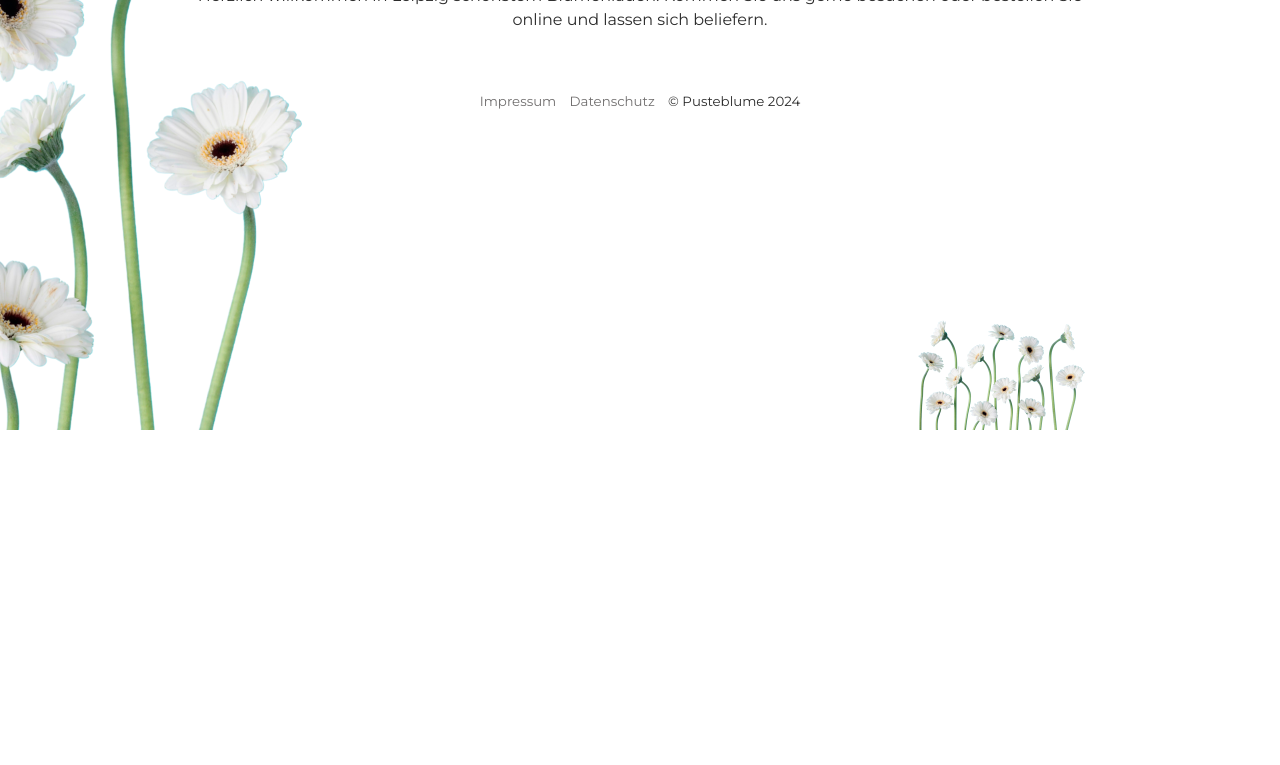
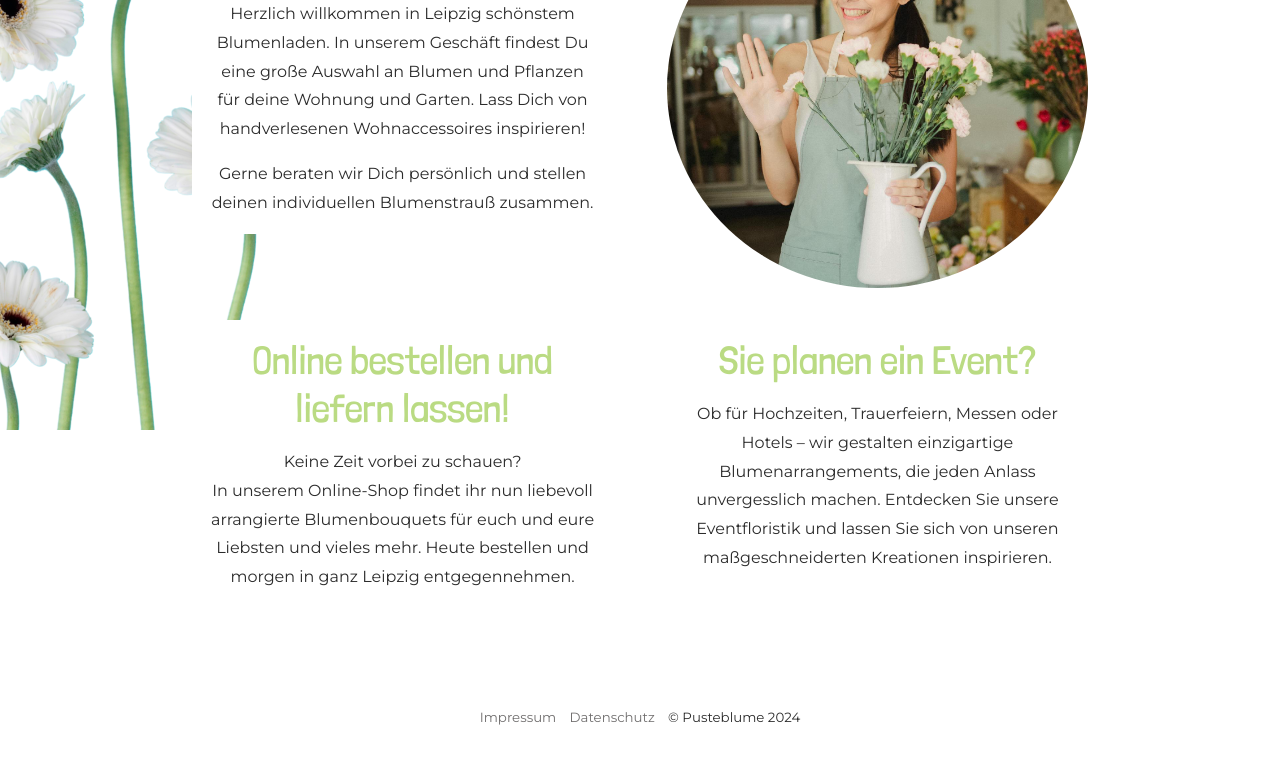
Before and after one commit to AlexaSta-hello/blumenladen-pusteblume, a plain HTML site: page startseite.html in a window 1280 px wide. Shown: the part 370-1135 px from the top of the page. Before the commit the page ends 800 px from the top, so only its background shows below. Drawn offline with Linux system fonts and the light colour scheme.

Commit message:
Startseite überarbeitet

```diff
--- a/main.css
+++ b/main.css
@@ -58,6 +58,7 @@
   * {
     margin: 0;
     padding: 0;
+    box-sizing: border-box;
   }
 
   h1 {
@@ -119,13 +120,13 @@
     right: 15%;
     max-height: 15%;
     transform: rotate(180deg);
-    z-index: 3;
+    z-index: 1;
   }
 
 
   /* Styles für Indexseite*/
 
- .startseite-main {
+ .index-main {
     display: flex;
     flex-direction: column;
     background-image: url('bilder/innenansicht-blumenladen.jpg');
@@ -138,7 +139,7 @@
 
   }
 
-  .startseite-main a {
+  .index-main a {
     margin: auto;
     background-color: rgba(192, 212, 160, 0.8);
     color: rgb(45, 45, 45);
@@ -301,10 +302,26 @@ Styles für Startseite
   padding: 0 15%;
 }
 
-#text-box {
-  display: flex;
-  flex-flow: column;
+.screen {
+  display: none;
+}
+
+.mobile {
+  display: block;
+}
+
+.mobile p {
+  margin-bottom: 1em;
+}
+
+.mobile a h2:hover {
+  color: hsl(83, 51%, 65%);
+}
+
+.text-box {
+  width: 100%;
   text-align: center;
+  padding: 1em;
   background-color: white;
   border-radius: 0.5em;
   margin-bottom: 3em;
@@ -312,10 +329,60 @@ Styles für Startseite
   z-index: 2;
 }
 
-#text-box p {
-  line-height: 1.5em;
+.text-box p {
+  line-height: 1.8em;
   margin-top: 1em;
 }
+
+a .text-box:hover {
+  background-color: hsl(0, 0%, 98%);
+}
+
+.bild {
+  background-image: url(bilder/innenansicht-blumenladen-quadratisch.png);
+  background-size: cover;
+  background-position: center;
+  border-radius: 50%;
+  flex: 1;
+  min-height: 400px;
+  position: relative;
+  z-index: 2;
+  margin-bottom: 2em;
+}
+
+.flex-content .event {
+  margin-top: 2em;
+}
+
+@media screen  and (min-width: 1025px) {
+
+  .screen {
+    display: block;
+  }
+
+  .mobile {
+    display: none;
+  }
+
+  #startseite-main {
+    display: flex;
+    flex-direction: row;
+    flex-wrap: wrap;
+    justify-content: space-between;
+    width: 100%;
+  }
+
+  .flex-content {
+    width: 47%;
+  }
+
+  .bild-container {
+    padding-top: 1em;
+  }
+
+}
+
+
 
 
 
@@ -614,7 +681,7 @@ Styles für Shop: Grid Haupt-Container und Container Items
 
     main {margin-top: 2em;}
 
-    .startseite main {
+    .index main {
       margin-top: 0;
     }
 
@@ -685,7 +752,7 @@ Styles für Shop: Grid Haupt-Container und Container Items
 
   @media screen and (max-width: 868px){
 
-    .startseite-main {
+    .index-main {
       background-image: url('bilder/aussenansicht-blumenladen.jpg');
       background-size: cover;
     }
--- a/startseite.html
+++ b/startseite.html
@@ -20,7 +20,7 @@
     <img id="blumen-rechts-unten" src="bilder/background-720.png" alt="weiße Blumen">
 
     <header class="header">
-        <div class="header">
+
             <div class="logo">
                 <h1><a href="index.html">PUSTEBLUME</a></h1>
             </div>
@@ -35,7 +35,7 @@
                 </ul>
             </nav>
 
-        </div>
+
     </header>
 
 
@@ -43,13 +43,57 @@
     <main>
         <div id="startseite-main">
 
-            <div id="text-box">
-                <h2>A Flower a Day, keeps the Doctor away!</h2>
-                <p>Herzlich willkommen in Leipzig schönstem Blumenladen.
-                    Kommen Sie uns gerne besuchen oder bestellen Sie online
-                    und lassen sich beliefern.
-                </p>
+            <div class="flex-content">
+                <div class="text-box">
+                    <h2>A Flower a Day, keeps the Doctor away!</h2>
+                    <p>Herzlich willkommen in Leipzig schönstem Blumenladen.
+                        In unserem Geschäft findest Du eine große Auswahl an Blumen und
+                        Pflanzen für deine Wohnung und Garten. Lass Dich von handverlesenen
+                        Wohnaccessoires inspirieren!
+                    </p>
+                    <p class="screen">
+                        Gerne beraten wir Dich persönlich und stellen deinen individuellen
+                        Blumenstrauß zusammen.
+                    </p>
+
+                    <div class="mobile">
+                        <p>Keine Zeit vorbeizuschauen? Wir liefern auch gerne zu dir nach Hause!</p>
+                        <a href="shop.html"><h2>Jetzt im Online-Shop stöbern und nach Hause liefern lassen</h2></a>
+                    </div>
+                </div>
             </div>
+
+            <div class="flex-content bild-container">
+                <div class="bild"></div>
+            </div>
+
+            <div class="flex-content online screen">
+                <a href="shop.html">
+                    <div class="text-box">
+                        <h2>Online bestellen und liefern lassen!</h2>
+                        <p>Keine Zeit vorbei zu schauen? <br>In unserem Online-Shop findet ihr nun liebevoll arrangierte
+                            Blumenbouquets für euch und eure Liebsten und vieles mehr. Heute bestellen
+                            und morgen in ganz Leipzig entgegennehmen.
+                        </p>
+                    </div>
+                </a>
+            </div>
+
+            <div class="flex-content event">
+                <a href="eventfloristik.html">
+                    <div class="text-box">
+                        <h2>Sie planen ein Event?</h2>
+                        <p>Ob für Hochzeiten, Trauerfeiern, Messen oder Hotels
+                            – wir gestalten einzigartige Blumenarrangements, die jeden Anlass
+                            unvergesslich machen. Entdecken Sie unsere Eventfloristik und lassen
+                            Sie sich von unseren maßgeschneiderten Kreationen inspirieren.
+                        </p>
+                    </div>
+                </a>
+            </div>
+
+
+
 
         </div>
     </main>
```
Also changed, not shown: bilder/innenansicht-blumenladen-quadratisch.png (added), 1 other file.
